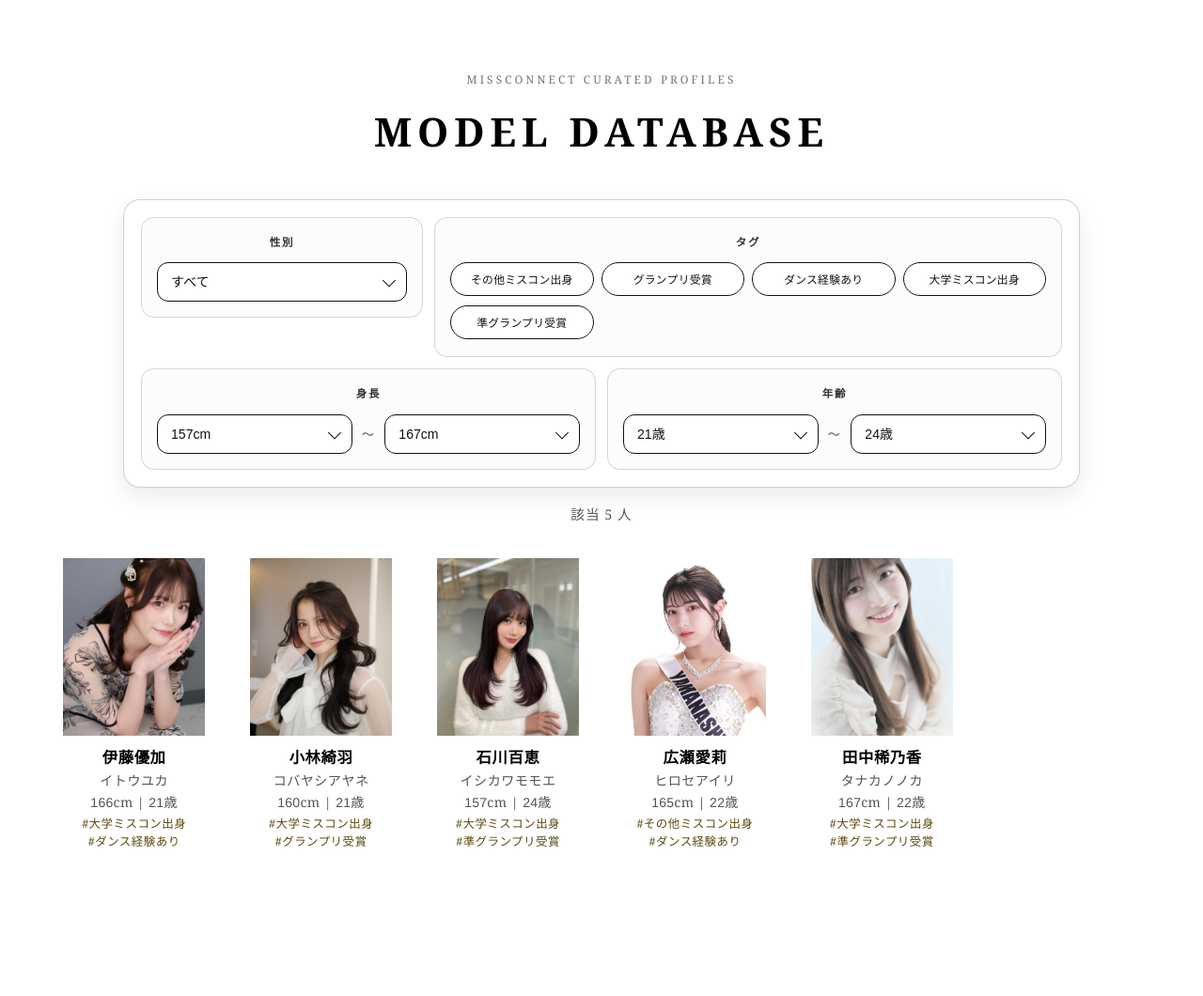
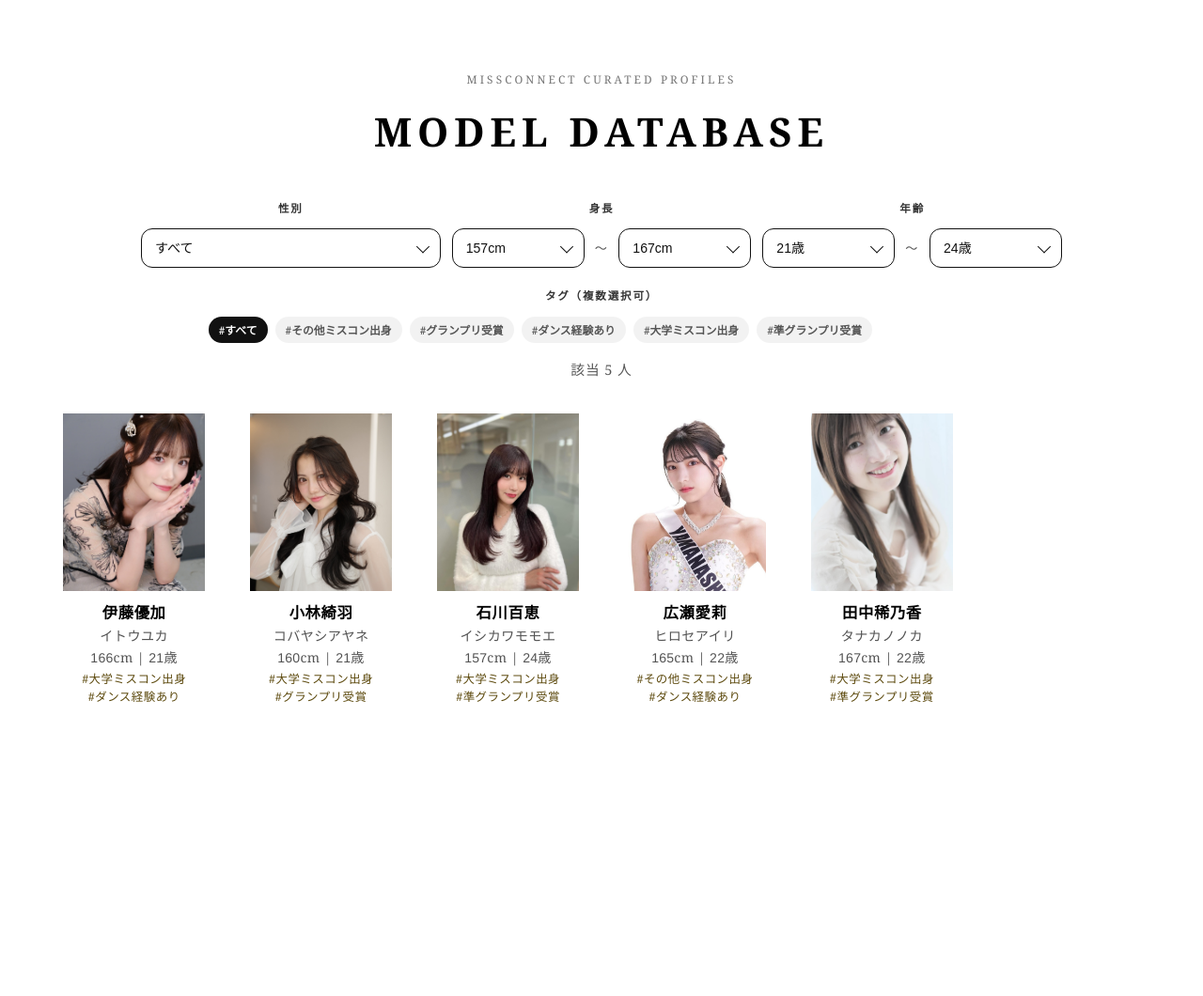
Before and after one commit to tkm-sano/entp, a Jekyll site: the page built from index.md, in a window 1280 px wide. Shown: the whole page at 94% size. Built offline with Jekyll 4.4.1, drawn with Linux system fonts in a browser that asks for light colours; after the commit the page ends 906 px from its top, so only the background shows below that.

Commit message:
feat: refine filters and sync model tags

```diff
--- a/_includes/filter.html
+++ b/_includes/filter.html
@@ -2,7 +2,7 @@
    FILTER COMPONENT
 ================================ -->
 
-{% capture available_tags_raw %}{% for model in site.models %}{% assign model_filter_tags = model.filter_tags %}{% if model_filter_tags == nil or model_filter_tags.size == 0 %}{% assign model_filter_tags = model.tags %}{% endif %}{% if model_filter_tags and model_filter_tags.size > 0 %}{% for tag in model_filter_tags %}{{ tag | strip }}|||{% endfor %}{% endif %}{% endfor %}{% endcapture %}
+{% capture available_tags_raw %}{% for model in site.models %}{% for tag in model.filter_tags %}{{ tag | strip }}|||{% endfor %}{% for tag in model.profile_tags %}{{ tag | strip }}|||{% endfor %}{% for tag in model.tags %}{{ tag | strip }}|||{% endfor %}{% endfor %}{% endcapture %}
 {% assign available_tags = available_tags_raw | split: '|||' | uniq | sort_natural %}
 
 <div class="filters-mobile-bar">
@@ -22,8 +22,8 @@
   </header>
 
   <div class="filters">
-    <div class="filter-row">
-      <div class="filter-group filter-select-group">
+    <div class="filter-row filter-row-primary">
+      <div class="filter-group filter-select-group filter-gender-group">
         <label for="filterGender">性別</label>
         <div class="select-wrap">
           <select id="filterGender" data-filter-select="gender">
@@ -33,21 +33,6 @@
           </select>
         </div>
       </div>
-
-      <div class="filter-group filter-select-group filter-tag-group">
-        <p id="filterTagLabel" class="filter-group-label">タグ</p>
-        <div class="tag-options" aria-labelledby="filterTagLabel">
-          {% for tag in available_tags %}
-            {% assign clean_tag = tag | strip %}
-            {% if clean_tag != "" %}
-              <label class="tag-option"><input type="checkbox" data-filter-tag="{{ clean_tag | escape }}"><span>{{ clean_tag }}</span></label>
-            {% endif %}
-          {% endfor %}
-        </div>
-      </div>
-    </div>
-
-    <div class="filter-row">
       <div class="filter-group filter-select-group filter-range-group">
         <label>身長</label>
         <div class="filter-range-selects">
@@ -74,6 +59,65 @@
         </div>
       </div>
     </div>
+
+    <div class="filter-row filter-row-tags">
+      <div class="filter-group filter-select-group filter-tag-group">
+        <p id="filterTagLabel" class="filter-group-label">タグ（複数選択可）</p>
+        <div class="tag-options" aria-labelledby="filterTagLabel" role="list">
+          <button type="button" class="tag-option is-active" data-filter-tag="" aria-pressed="true">#すべて</button>
+          {% for tag in available_tags %}
+            {% assign clean_tag = tag | strip %}
+            {% if clean_tag != "" %}
+              <button type="button" class="tag-option" data-filter-tag="{{ clean_tag | escape }}" aria-pressed="false">#{{ clean_tag }}</button>
+            {% endif %}
+          {% endfor %}
+        </div>
+        <div class="mobile-tag-selects">
+          <div class="mobile-tag-select-group">
+            <label for="mobileFilterTag1">タグ①</label>
+            <div class="select-wrap">
+              <select id="mobileFilterTag1" data-filter-mobile-tag="0">
+                <option value="">選択なし</option>
+                {% for tag in available_tags %}
+                  {% assign clean_tag = tag | strip %}
+                  {% if clean_tag != "" %}
+                    <option value="{{ clean_tag | escape }}">{{ clean_tag }}</option>
+                  {% endif %}
+                {% endfor %}
+              </select>
+            </div>
+          </div>
+          <div class="mobile-tag-select-group">
+            <label for="mobileFilterTag2">タグ②</label>
+            <div class="select-wrap">
+              <select id="mobileFilterTag2" data-filter-mobile-tag="1">
+                <option value="">選択なし</option>
+                {% for tag in available_tags %}
+                  {% assign clean_tag = tag | strip %}
+                  {% if clean_tag != "" %}
+                    <option value="{{ clean_tag | escape }}">{{ clean_tag }}</option>
+                  {% endif %}
+                {% endfor %}
+              </select>
+            </div>
+          </div>
+          <div class="mobile-tag-select-group">
+            <label for="mobileFilterTag3">タグ③</label>
+            <div class="select-wrap">
+              <select id="mobileFilterTag3" data-filter-mobile-tag="2">
+                <option value="">選択なし</option>
+                {% for tag in available_tags %}
+                  {% assign clean_tag = tag | strip %}
+                  {% if clean_tag != "" %}
+                    <option value="{{ clean_tag | escape }}">{{ clean_tag }}</option>
+                  {% endif %}
+                {% endfor %}
+              </select>
+            </div>
+          </div>
+        </div>
+      </div>
+    </div>
   </div>
 
   <div class="filters-sheet-actions">
--- a/_includes/model-card.html
+++ b/_includes/model-card.html
@@ -6,10 +6,8 @@
 {% if display_tags == nil or display_tags.size == 0 %}
   {% assign display_tags = include.model.tags %}
 {% endif %}
-{% assign searchable_tags = include.model.filter_tags %}
-{% if searchable_tags == nil or searchable_tags.size == 0 %}
-  {% assign searchable_tags = include.model.tags %}
-{% endif %}
+{% capture searchable_tags_raw %}{% for tag in include.model.filter_tags %}{{ tag | strip }}|||{% endfor %}{% for tag in include.model.profile_tags %}{{ tag | strip }}|||{% endfor %}{% for tag in include.model.tags %}{{ tag | strip }}|||{% endfor %}{% endcapture %}
+{% assign searchable_tags = searchable_tags_raw | split: '|||' | uniq %}
 
 <div class="model-card"
      data-gender="{{ include.model.gender | downcase }}"
--- a/assets/css/style.css
+++ b/assets/css/style.css
@@ -364,13 +364,13 @@ body {
 .filters {
   display: grid;
   gap: 16px;
-  margin: 36px auto 18px;
+  margin: 28px auto 18px;
   width: min(980px, 100%);
-  padding: 18px;
-  border: 1px solid rgba(0, 0, 0, 0.12);
-  border-radius: 18px;
-  background: rgba(255, 255, 255, 0.72);
-  box-shadow: 0 16px 30px rgba(0, 0, 0, 0.05);
+  padding: 0;
+  border: 0;
+  border-radius: 0;
+  background: transparent;
+  box-shadow: none;
 }
 
 .filters-mobile-bar,
@@ -418,6 +418,14 @@ body {
   justify-content: center;
   align-items: stretch;
   gap: 14px;
+}
+
+.filter-row-primary {
+  flex-wrap: nowrap;
+}
+
+.filter-row-tags {
+  margin-top: 8px;
 }
 
 .filter-group {
@@ -437,6 +445,27 @@ body {
   flex: 1 1 280px;
   align-items: flex-start;
   padding: 16px 14px 14px;
+}
+
+.filter-row-primary .filter-select-group,
+.filter-row-primary .filter-range-group,
+.filter-row-primary .filter-tag-group {
+  flex: 1 1 0;
+  min-width: 0;
+}
+
+.filter-row-primary .filter-group {
+  border: 0;
+  background: transparent;
+  box-shadow: none;
+  padding: 0;
+}
+
+.filter-row-tags .filter-group {
+  border: 0;
+  background: transparent;
+  box-shadow: none;
+  padding: 0;
 }
 
 .filter-select-group label,
@@ -482,11 +511,6 @@ body {
   transition: box-shadow 0.2s ease, background-color 0.2s ease, border-color 0.2s ease;
 }
 
-.select-wrap select[multiple] {
-  min-height: 156px;
-  padding-right: 12px;
-}
-
 .select-wrap select:focus {
   border-color: #111111;
   box-shadow: 0 0 0 3px rgba(17, 17, 17, 0.16);
@@ -495,76 +519,69 @@ body {
 .filter-range-selects {
   width: 100%;
   display: grid;
-  grid-template-columns: 1fr auto 1fr;
+  grid-template-columns: minmax(0, 1fr) minmax(30px, 0.24fr) minmax(0, 1fr);
   align-items: center;
-  gap: 8px;
+  gap: 0;
 }
 
 .filter-range-selects span {
+  display: flex;
+  align-items: center;
+  justify-content: center;
+  width: 100%;
   color: rgba(17, 17, 17, 0.72);
   font-size: 0.82rem;
   letter-spacing: 0.12em;
 }
 
 .filter-range-group {
-  max-width: 460px;
+  max-width: none;
 }
 
 .filter-tag-group {
   align-content: start;
+  width: 100%;
+}
+
+.mobile-tag-selects {
+  display: none;
 }
 
 .tag-options {
   width: 100%;
-  display: grid;
-  grid-template-columns: repeat(4, minmax(0, 1fr));
+  display: flex;
+  flex-wrap: wrap;
   gap: 10px;
 }
 
 .tag-option {
-  position: relative;
-  display: inline-flex;
-  width: 100%;
-}
-
-.tag-option input {
-  position: absolute;
-  opacity: 0;
-  pointer-events: none;
-}
-
-.tag-option span {
-  display: inline-flex;
-  align-items: center;
-  justify-content: center;
-  width: 100%;
-  min-height: 38px;
-  padding: 0 10px;
-  border: 1px solid #111111;
+  appearance: none;
+  border: 0;
   border-radius: 999px;
-  background: #ffffff;
-  color: #111111;
-  font-size: 0.77rem;
-  font-weight: 500;
+  background: rgba(17, 17, 17, 0.05);
+  color: rgba(17, 17, 17, 0.7);
+  cursor: pointer;
+  font: inherit;
+  font-size: 0.78rem;
+  font-weight: 700;
   line-height: 1.2;
-  transition: background-color 0.2s ease, color 0.2s ease, transform 0.2s ease, border-color 0.2s ease, box-shadow 0.2s ease;
-  text-align: center;
-}
-
-.tag-option:hover span {
-  border-color: #111111;
+  padding: 8px 12px;
+  transition: background-color 0.2s ease, color 0.2s ease, transform 0.2s ease, box-shadow 0.2s ease;
+}
+
+.tag-option:hover {
   transform: translateY(-1px);
-}
-
-.tag-option input:checked + span {
-  border-color: #111111;
+  background: rgba(17, 17, 17, 0.1);
+}
+
+.tag-option:focus-visible {
+  outline: none;
+  box-shadow: 0 0 0 3px rgba(17, 17, 17, 0.14);
+}
+
+.tag-option.is-active {
   background: #111111;
   color: #ffffff;
-  box-shadow: 0 8px 16px rgba(17, 17, 17, 0.14);
-}
-
-.tag-option input:focus-visible + span {
-  box-shadow: 0 0 0 3px rgba(17, 17, 17, 0.16);
 }
 
 /* =========================================
@@ -950,13 +967,13 @@ body {
 @media (min-width: 769px) {
   .filters {
     width: min(980px, 100%);
-    margin: 28px auto 16px;
-    padding: 18px;
+    margin: 24px auto 16px;
+    padding: 0;
     gap: 12px;
-    border: 1px solid rgba(17, 17, 17, 0.2);
-    border-radius: 18px;
-    background: rgba(255, 255, 255, 0.82);
-    box-shadow: 0 10px 24px rgba(0, 0, 0, 0.08);
+    border: 0;
+    border-radius: 0;
+    background: transparent;
+    box-shadow: none;
   }
 
   .filter-row {
@@ -965,18 +982,21 @@ body {
     gap: 12px;
   }
 
-  .filters .filter-row:first-child {
-    grid-template-columns: minmax(180px, 0.62fr) minmax(0, 1.38fr);
-  }
-
-  .filters .filter-row:last-child {
-    grid-template-columns: repeat(2, minmax(0, 1fr));
+  .filters .filter-row-primary {
+    grid-template-columns: repeat(3, minmax(0, 1fr));
   }
 
   .filter-group {
     height: auto;
     border-color: rgba(17, 17, 17, 0.16);
     background: #fcfcfc;
+  }
+
+  .filters .filter-row-primary .filter-group {
+    border: 0;
+    background: transparent;
+    box-shadow: none;
+    padding: 0;
   }
 
   .filter-select-group {
@@ -999,19 +1019,27 @@ body {
   }
 
   .filter-range-selects {
-    gap: 10px;
+    grid-template-columns: minmax(0, 1fr) minmax(34px, 0.26fr) minmax(0, 1fr);
+  }
+
+  .filter-row-primary {
+    justify-content: start;
+  }
+
+  .filters .filter-row-tags .filter-group {
+    border: 0;
+    background: transparent;
+    box-shadow: none;
+    padding: 0;
   }
 
   .tag-options {
-    grid-template-columns: repeat(4, minmax(0, 1fr));
     gap: 8px;
   }
 
-  .tag-option span {
-    min-height: 34px;
-    padding: 0 10px;
+  .tag-option {
     font-size: 0.74rem;
-    letter-spacing: 0.02em;
+    padding: 7px 11px;
   }
 
   .model-page .model-detail-layout {
@@ -1289,10 +1317,7 @@ body {
   .filters-sheet .filter-select-group,
   .filters-sheet .filter-range-selects,
   .filters-sheet .select-wrap,
-  .filters-sheet .select-wrap select,
-  .filters-sheet .tag-options,
-  .filters-sheet .tag-option,
-  .filters-sheet .tag-option span {
+  .filters-sheet .select-wrap select {
     box-sizing: border-box;
     max-width: 100%;
     min-width: 0;
@@ -1322,13 +1347,6 @@ body {
 
   .filters-sheet .select-wrap select option {
     font-size: 18px;
-  }
-
-  .filters-sheet .tag-option span {
-    min-height: 44px;
-    padding: 0 10px;
-    font-size: 15px !important;
-    font-weight: 500;
   }
 
   .filters-sheet .filter-range-selects span {
@@ -1379,12 +1397,31 @@ body {
     gap: 8px;
   }
 
+  .filter-row-primary {
+    display: flex;
+    flex-wrap: wrap;
+  }
+
   .filter-group {
     gap: 8px;
     justify-content: flex-start;
     width: 100%;
   }
 
+  .filter-row-primary .filter-group {
+    border: 0;
+    background: transparent;
+    box-shadow: none;
+    padding: 0;
+  }
+
+  .filter-row-tags .filter-group {
+    border: 0;
+    background: transparent;
+    box-shadow: none;
+    padding: 0;
+  }
+
   .filter-select-group {
     padding: 10px;
   }
@@ -1399,8 +1436,27 @@ body {
   }
 
   .tag-options {
-    grid-template-columns: repeat(2, minmax(0, 1fr));
-    gap: 8px;
+    display: none;
+  }
+
+  .mobile-tag-selects {
+    width: 100%;
+    display: grid;
+    grid-template-columns: 1fr;
+    gap: 10px;
+  }
+
+  .mobile-tag-select-group {
+    display: grid;
+    gap: 4px;
+  }
+
+  .mobile-tag-select-group label {
+    margin: 0;
+    font-size: 14px;
+    font-weight: 700;
+    letter-spacing: 0.06em;
+    color: rgba(17, 17, 17, 0.72);
   }
 
   .filter-btn {
@@ -1453,7 +1509,14 @@ body {
   }
 
   .model-card-tags {
-    display: none;
+    display: flex;
+    gap: 3px 6px;
+    margin-top: 5px;
+  }
+
+  .model-card-tag {
+    font-size: 0.58rem;
+    line-height: 1.15;
   }
 
   .model-detail-main {
--- a/assets/js/filter.js
+++ b/assets/js/filter.js
@@ -12,7 +12,8 @@ document.addEventListener("DOMContentLoaded", () => {
   const mobileFilterCount = document.getElementById("mobileFilterCount");
 
   const genderSelect = document.querySelector('[data-filter-select="gender"]');
-  const tagCheckboxes = document.querySelectorAll("[data-filter-tag]");
+  const tagButtons = Array.from(document.querySelectorAll("[data-filter-tag]"));
+  const mobileTagSelects = Array.from(document.querySelectorAll("[data-filter-mobile-tag]"));
   const heightMinSelect = document.querySelector('[data-filter-select="height-min"]');
   const heightMaxSelect = document.querySelector('[data-filter-select="height-max"]');
   const ageMinSelect = document.querySelector('[data-filter-select="age-min"]');
@@ -35,7 +36,7 @@ document.addEventListener("DOMContentLoaded", () => {
 
   const filters = {
     gender: "all",
-    tags: new Set(),
+    tags: [],
     heightMin: 0,
     heightMax: 0,
     ageMin: 0,
@@ -129,7 +130,7 @@ document.addEventListener("DOMContentLoaded", () => {
   function getSelectedFilterCount() {
     let count = 0;
     if (filters.gender !== "all") count += 1;
-    count += filters.tags.size;
+    count += filters.tags.length;
     if (
       filters.heightMin !== filterDefaults.heightMin ||
       filters.heightMax !== filterDefaults.heightMax
@@ -148,6 +149,26 @@ document.addEventListener("DOMContentLoaded", () => {
   function updateMobileFilterCount() {
     if (!mobileFilterCount) return;
     mobileFilterCount.textContent = String(getSelectedFilterCount());
+  }
+
+  function setSelectedTags(nextTags) {
+    filters.tags = Array.from(new Set(nextTags.filter(Boolean)));
+  }
+
+  function syncTagButtons() {
+    const hasTags = filters.tags.length > 0;
+    tagButtons.forEach(button => {
+      const buttonTag = button.getAttribute("data-filter-tag") || "";
+      const isActive = buttonTag === "" ? !hasTags : filters.tags.includes(buttonTag);
+      button.classList.toggle("is-active", isActive);
+      button.setAttribute("aria-pressed", isActive ? "true" : "false");
+    });
+  }
+
+  function syncMobileTagSelects() {
+    mobileTagSelects.forEach((selectEl, index) => {
+      selectEl.value = filters.tags[index] || "";
+    });
   }
 
   function getMatchedCards() {
@@ -169,8 +190,8 @@ document.addEventListener("DOMContentLoaded", () => {
         cardAge >= filters.ageMin && cardAge <= filters.ageMax;
 
       const tagMatch = (() => {
-        if (filters.tags.size === 0) return true;
-        return [...filters.tags].every(tag => {
+        if (filters.tags.length === 0) return true;
+        return filters.tags.every(tag => {
           const aliases = getTagCandidates(tag);
           return aliases.some(alias => cardTags.includes(alias));
         });
@@ -269,13 +290,27 @@ document.addEventListener("DOMContentLoaded", () => {
       });
     }
 
-    tagCheckboxes.forEach(checkbox => {
-      checkbox.addEventListener("change", () => {
-        const selectedTags = Array.from(tagCheckboxes)
-          .filter(input => input.checked)
-          .map(input => input.getAttribute("data-filter-tag"))
-          .filter(Boolean);
-        filters.tags = new Set(selectedTags);
+    tagButtons.forEach(button => {
+      button.addEventListener("click", () => {
+        const selectedTag = button.getAttribute("data-filter-tag") || "";
+        if (!selectedTag) {
+          setSelectedTags([]);
+        } else if (filters.tags.includes(selectedTag)) {
+          setSelectedTags(filters.tags.filter(tag => tag !== selectedTag));
+        } else {
+          setSelectedTags([...filters.tags, selectedTag]);
+        }
+        syncTagButtons();
+        syncMobileTagSelects();
+        filterCards();
+      });
+    });
+
+    mobileTagSelects.forEach(selectEl => {
+      selectEl.addEventListener("change", () => {
+        setSelectedTags(mobileTagSelects.map(input => input.value || ""));
+        syncTagButtons();
+        syncMobileTagSelects();
         filterCards();
       });
     });
@@ -327,16 +362,15 @@ document.addEventListener("DOMContentLoaded", () => {
 
   function resetFilters() {
     filters.gender = "all";
-    filters.tags.clear();
+    setSelectedTags([]);
     filters.heightMin = filterDefaults.heightMin;
     filters.heightMax = filterDefaults.heightMax;
     filters.ageMin = filterDefaults.ageMin;
     filters.ageMax = filterDefaults.ageMax;
 
     if (genderSelect) genderSelect.value = "all";
-    tagCheckboxes.forEach(checkbox => {
-      checkbox.checked = false;
-    });
+    syncTagButtons();
+    syncMobileTagSelects();
     if (heightMinSelect) heightMinSelect.value = String(filters.heightMin);
     if (heightMaxSelect) heightMaxSelect.value = String(filters.heightMax);
     if (ageMinSelect) ageMinSelect.value = String(filters.ageMin);
@@ -377,8 +411,10 @@ document.addEventListener("DOMContentLoaded", () => {
   }
 
   initializeRangeSelects();
+  syncTagButtons();
   bindSelectEvents();
   bindSheetEvents();
   syncSheetAriaHidden();
+  syncMobileTagSelects();
   filterCards();
 });
```
